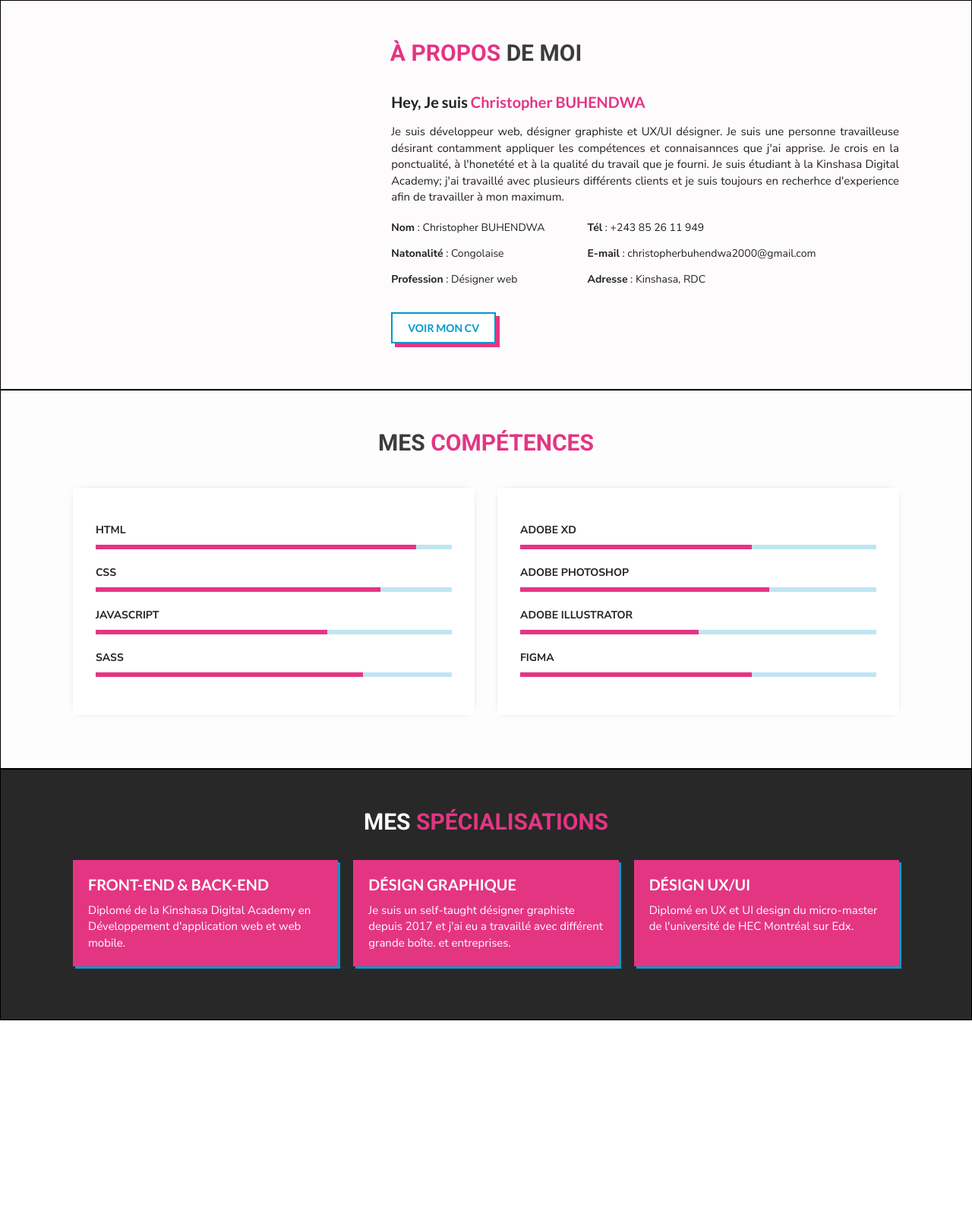
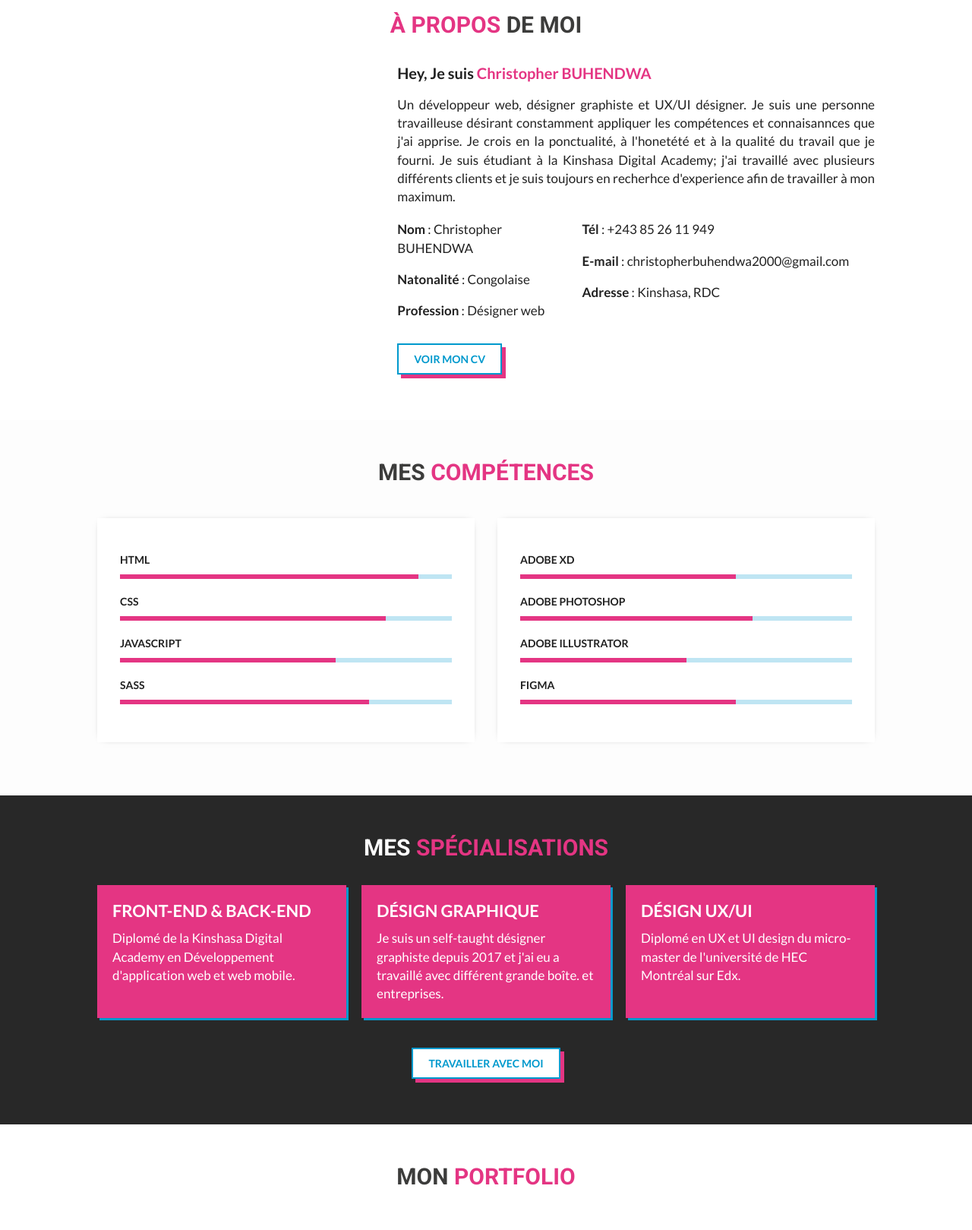
Before and after one commit to karon16/KDA-Projet-Portfolio, a website: page index.html in a window 1280 px wide. Shown: the part 665-2284 px from the top of the page at 76% size. Before the commit the page ends 2008 px from the top, so only its background shows below. Drawn offline with nearby package versions, Linux system fonts and the light colour scheme.

Commit message:
setting up

```diff
--- a/index.html
+++ b/index.html
@@ -9,7 +9,8 @@
     <link rel="preconnect" href="https://fonts.gstatic.com">
     <link href="https://fonts.googleapis.com/css2?family=Roboto:wght@400;700;900&display=swap" rel="stylesheet">
     <link rel="preconnect" href="https://fonts.gstatic.com">
-    <link href="https://fonts.googleapis.com/css2?family=Nunito+Sans:wght@400;700&display=swap" rel="stylesheet">
+    <link rel="preconnect" href="https://fonts.gstatic.com">
+    <link href="https://fonts.googleapis.com/css2?family=Lato:wght@400;700&display=swap" rel="stylesheet">
     <link rel="stylesheet" href="style/style.css">
     <title>Chris Le Designer</title>
 </head>
@@ -17,10 +18,10 @@
     <main class="main-page main-page--reset main-page--background ">
         <header id = "home" class="ui grid head head--padding">
             <nav id="navigation" class="ui row fixed menu tablet computer only navigation">
-                <div class="three wide  column left floated center aligned navigation__logo ">
+                <div class="three wide  column left floated  navigation__logo ">
                     <img src="img/logo-min.png" alt="" class="logo__image logo__image--size " >
                 </div>
-                <div class=" ten wide tablet eight wide computer column right floated right aligned middle aligned navigation__menu ">
+                <div class=" eight wide tablet eight wide computer column right floated right aligned middle aligned navigation__menu ">
                     <div class="link-nav">
                         <a href="#home" class="link-nav--color link-nav--size " >Acueill</a>
                         <a href="#about" class=" link-nav--color link-nav--size">A propos</a>
@@ -50,7 +51,7 @@
                 </div>
             <div class="hero-section  row stackable ">
                 <div class="eight wide column middle aligned hero-section__descritpion">
-                    <p class=" description__text-head text-head--size paragraphs--color">je suis <br> votre</p>
+                    <p  class=" description__text-head text-head--size paragraphs--color"> je suis <br> votre</p>
                     <div class="description__image description__image--size"><img src="img/Group 34.png" class="image--size" alt=""></div>
                     <h1 class="description__paragraph description__paragraph--size paragraphs--color paragraphs--font-family">Designer Graphiste, Devloppeur Web, Graphiste Web, UX/UI Designer</h1>
                     <a href="" class="btn btn--color">DEMANDER UN DEVIS</a>
@@ -62,7 +63,7 @@
         </div>
         </header>
 
-        <section id = "about" class="about body-section  body-section--paddings ">
+        <section id = "about" class="about about--background body-section  body-section--paddings ">
             <h2 class=" about__title titles--font-family titles--font-color titles--font-size">à propos <span class="title--second-color">de moi</span> </h2>
             <div class="about__container">
                 <div class="ui relaxed fluid stackable grid">
@@ -71,9 +72,9 @@
                     </div>
                     <div class="ten wide column   about__biography">
                         <p class="paragraphs--font-size biography__greetings-size ">Hey, Je suis <span class="bold-text--color">Christopher BUHENDWA</span></p>
-                        <p class="paragraphs--font-size biography__paragraph--text biography__paragraph--margin paragraphs--font-family">Je suis développeur web, désigner graphiste
+                        <p class="paragraphs--font-size biography__paragraph--text biography__paragraph--margin paragraphs--font-family">Un développeur web, désigner graphiste
                             et UX/UI désigner. Je suis une personne travailleuse désirant
-                            contamment appliquer les compétences et connaisannces que j'ai apprise.
+                            constamment appliquer les compétences et connaisannces que j'ai apprise.
                             Je crois en la ponctualité, à l'honetété et à la qualité du travail que je fourni.
                             Je suis étudiant à la Kinshasa Digital Academy; j'ai travaillé avec plusieurs différents clients et je suis
                             toujours en recherhce d'experience afin de travailler à mon maximum.
@@ -81,14 +82,14 @@
 
                         <div class="ui stackable grid about__contacts  ">
                             <div class="six wide column">
-                                <p class="paragraphs--font-family"><b>Nom</b> : Christopher BUHENDWA</p>
-                                <p class="paragraphs--font-family"><b> Natonalité</b> : Congolaise</p>
-                                <p class="paragraphs--font-family"><b>Profession</b> : Désigner web</p>
+                                <p class="paragraphs--font-size paragraphs--font-family"><b>Nom</b> : Christopher BUHENDWA</p>
+                                <p class="paragraphs--font-size paragraphs--font-family"><b> Natonalité</b> : Congolaise</p>
+                                <p class="paragraphs--font-size paragraphs--font-family"><b>Profession</b> : Désigner web</p>
                             </div>
                             <div class="ten wide column">
-                                <p class="paragraphs--font-family"><b>Tél</b> : +243 85 26 11 949</p>
-                                <p class="paragraphs--font-family"><b>E-mail</b>  : christopherbuhendwa2000@gmail.com</p>
-                                <p class="paragraphs--font-family"><b>Adresse</b>  : Kinshasa, RDC</p>
+                                <p class="paragraphs--font-size paragraphs--font-family"><b>Tél</b> : +243 85 26 11 949</p>
+                                <p class="paragraphs--font-size paragraphs--font-family"><b>E-mail</b>  : christopherbuhendwa2000@gmail.com</p>
+                                <p class="paragraphs--font-size paragraphs--font-family"><b>Adresse</b>  : Kinshasa, RDC</p>
                             </div>
                         </div>
 
@@ -151,8 +152,8 @@
         <section class="specialisation body-section  body-section--paddings specialisation--backgroundcolor">
             <h2 class="titles--font-family titles--font-color titles--font-size"><span class="title--third-color">Mes</span> spécialisations</h2>
             <div class="section__container">
-                <div class="ui grid">
-                    <div class="doubling three column row">
+                <div class="ui stackable grid">
+                    <div class=" three column row">
                         <div class="column">
                             <div class="specialisation__card specialisation__card--color specialisation__card--size">
                                 <h3 class="third__title--size">Front-end & Back-end</h3>
@@ -181,7 +182,15 @@
                     </div>
 
                 </div>
+                <div class="btn--centered btn--centered-size">
+                    <a href="" class="btn btn--color btn--centered">TRAVAILLER AVEC MOI</a>
+                </div>
+
             </div>
+        </section>
+        <section class="body-section  body-section--paddings">
+            <h2 class="titles--font-family titles--font-color titles--font-size"><span class="title--second-color">Mon</span> portfolio</h2>
+
         </section>
     </main>
     <script src="https://cdnjs.cloudflare.com/ajax/libs/jquery/2.1.3/jquery.min.js"></script>
--- a/sass/abstract/variables.scss
+++ b/sass/abstract/variables.scss
@@ -5,7 +5,7 @@ $body-box-sizing : border-box;
 
 
 /* variables du main*/
-$sizeMain : 85vw;
+$sizeMain : 80vw;
 $marginRight : auto;
 $marginTopBottomMain : 20px;
 /*varaiables tailles en px*/
@@ -18,4 +18,4 @@ $blackColor : #3C3C3B;
 $blackColorBackground : #282828;
 /*variables for fonts*/
 $titles : 'Roboto', sans-serif;
-$paragraphs :'Nunito Sans', sans-serif;
+$paragraphs :'Lato', sans-serif;
--- a/sass/base/typography.scss
+++ b/sass/base/typography.scss
@@ -29,7 +29,7 @@
     margin-bottom: 30px;
 }
 .paragraphs--font-size{
-    font-size: 1.5rem;
+    font-size: 1.7rem;
     text-align: left;
 }
 .description__paragraph--size{
@@ -44,7 +44,7 @@
     color: $pinkColor;
 }
 .third__title--size{
-    font-size: 2rem;
+    font-size: 2.2rem;
     font-weight: bolder;
     text-transform: uppercase;
 }
--- a/sass/component/button.scss
+++ b/sass/component/button.scss
@@ -33,3 +33,8 @@
     box-shadow: 5px 5px 0px 0px  $blueColor;
     transition: 0.2s;
 }
+
+.btn--centered-size{
+    text-align: center;
+    margin-top: 50px;
+}
--- a/sass/main.scss
+++ b/sass/main.scss
@@ -8,8 +8,7 @@
 
 .body-section--paddings{
     padding: 50px 0 !important;
-    background: #FEFBFD;
-    border: 1px solid black;
+
 }
 .section__container{
     width: $sizeMain !important;
@@ -31,7 +30,7 @@
     }
     .link-nav{
         display: flex !important;
-        justify-content: space-evenly !important;
+        justify-content: space-between !important;
         align-items: center;
 
         &--color:visited,
@@ -78,7 +77,6 @@
     }
 
 }
-
 
 
 
@@ -174,19 +172,22 @@
 
 
 
-
+.red{
+    background-color: red;
+    border: 1px solid black;
+}
 .border{
     border: 1px solid black;
 }
 
 
-@media only screen and (max-width: 768px) {
+@media screen and (max-width: 800px) {
     .image--size{
         width: 90%;
         margin: 0;
     }
     .text-head--size{
-        font-size: 1rem;
+        font-size: 1rem ;
     }
 
 }
```
Also changed, not shown: js/app.js (line endings or trailing spaces), style/style.css, 1 other file.
